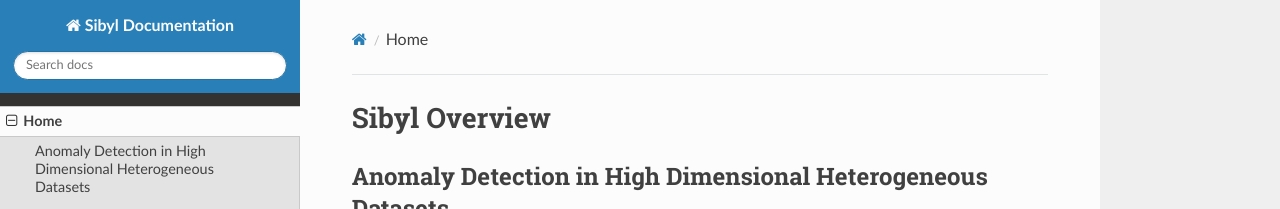
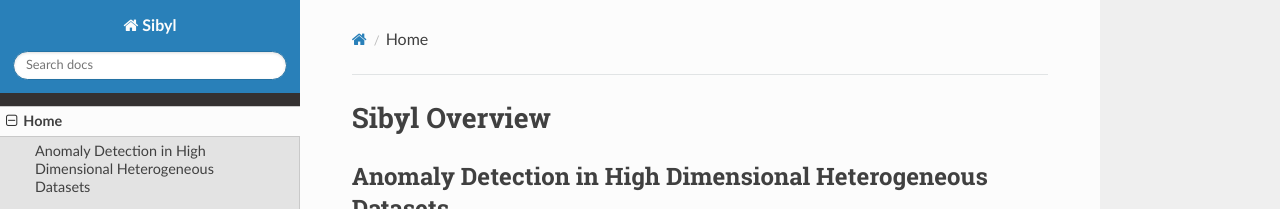
Before and after one commit to fellowship/pyrite2, an MkDocs documentation site: the page built from docs/sources/index.md, in a window 1280 px wide. Shown: the top 209 px of the page. Built offline with MkDocs 1.6.1, drawn with Linux system fonts in a browser that asks for light colours; nearby versions of some CDN libraries; old or Windows-style settings are respelled for this version of MkDocs.

Commit message:
Update mkdocs.yml

```diff
--- a/docs/mkdocs.yml
+++ b/docs/mkdocs.yml
@@ -1,4 +1,4 @@
-site_name: Sibyl Documentation
+site_name: Sibyl
 theme: readthedocs
 docs_dir: sources
 site_url: http://sibyl.startup.ml
```
